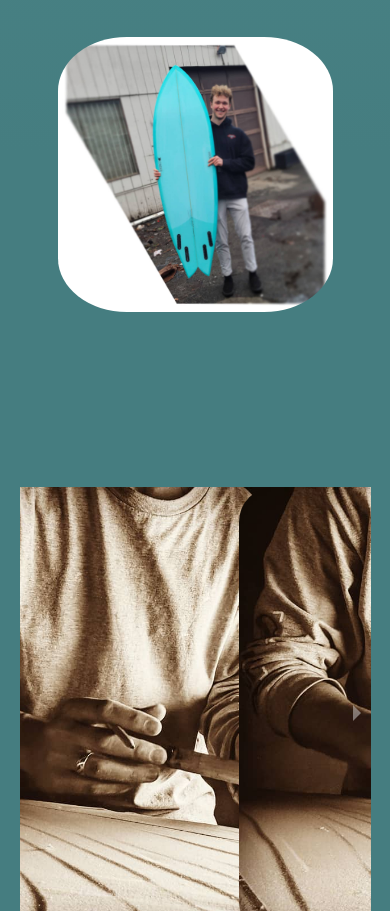
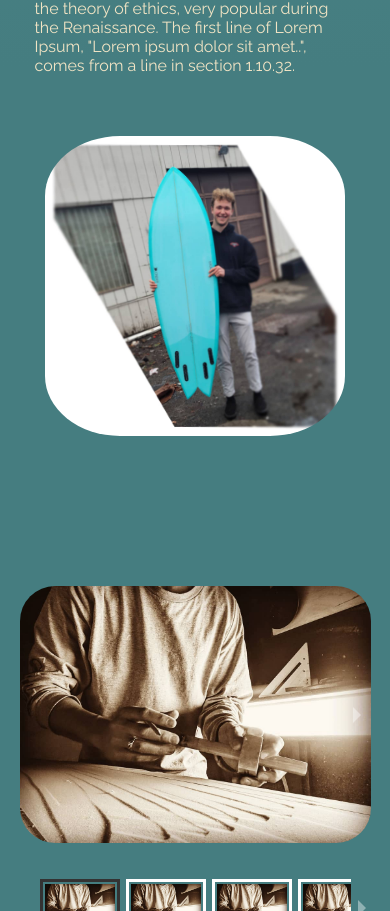
Before and after one commit to TamirHen/hagi-blonder, a React (Create React App) app: page / in a window 390 px wide. Shown: the part 5179-6090 px from the top of the page. Built offline with nearby package versions, Linux system fonts and the light colour scheme.

Commit message:
Responsive adjustments were finished

```diff
--- a/src/assets/scss/carouselGallery.scss
+++ b/src/assets/scss/carouselGallery.scss
@@ -1,6 +1,6 @@
 .carousel-gallery {
-  width: 100%;
   height: 100%;
+  width: -webkit-fill-available;
 
   .thumbs {
     text-align: center;
@@ -8,30 +8,15 @@
   }
 
   .carousel-gallery-slide {
-    height: 500px;
+    //height: 500px;
     display: flex;
     justify-content: center;
     align-items: center;
 
     .carousel-image {
-      width: auto;
-      max-height: 450px;
+      //width: auto;
+      //max-height: 450px;
       border-radius: 35px;
     }
   }
 }
-
-
-@media (max-width: 600px) {
-  .carousel-gallery {
-    .carousel-gallery-slide {
-    }
-  }
-}
-
-@media (max-width: 500px) {
-  .carousel-gallery {
-    .carousel-gallery-slide {
-    }
-  }
-}
--- a/src/assets/scss/textBox.scss
+++ b/src/assets/scss/textBox.scss
@@ -98,7 +98,7 @@
     flex-direction: column;
 
     .image-wrapper {
-      img {
+      img, .column-box-image {
         object-fit: cover;
         width: 450px;
         height: 450px;
@@ -113,15 +113,16 @@
   .text-box {
     .image-wrapper {
       img {
-        width: 300px;
-        height: 300px;
+        width: 350px;
+        height: 350px;
         padding-right: 0;
         padding-left: 0;
         border-radius: 25%;
       }
 
       .column-box-image {
-        max-width: 375px;
+        width: 350px;
+        height: 350px;
       }
     }
 
@@ -132,11 +133,6 @@
 @media (max-width: 500px) {
   .text-box {
     .image-wrapper {
-      .column-box-image {
-        max-width: 275px;
-        max-height: 275px;
-      }
-
       .text-wrapper {
         h1 {
           font-size: 44px;
@@ -146,3 +142,14 @@
 
   }
 }
+
+@media (max-width: 400px) {
+  .text-box {
+    .image-wrapper {
+      img, .column-box-image {
+        width: 300px;
+        height: 300px;
+      }
+    }
+  }
+}
```
